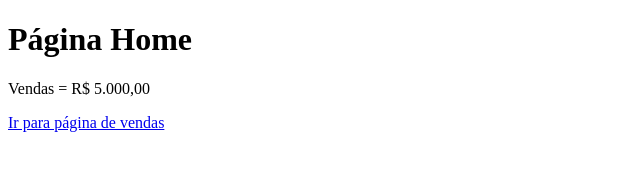
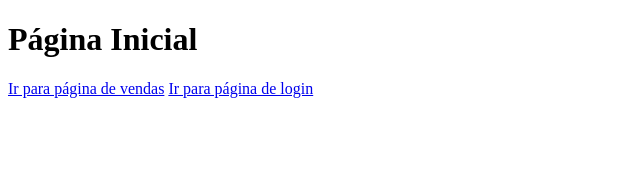
Before and after one commit to danielthls/aulateste, a plain HTML site: page index.html in a window 1280 px wide. Shown: the whole page, without its empty margins (0-640 px from the left). Drawn offline with Linux system fonts and the light colour scheme.

Commit message:
(y) Finalização da Feature Login

```diff
--- a/index.html
+++ b/index.html
@@ -6,8 +6,8 @@
     <title>Document</title>
 </head>
 <body>
-    <h1>Página Home</h1>
-    <p>Vendas = R$ 5.000,00</p>
+    <h1>Página Inicial</h1>
     <a href="vendas.html">Ir para página de vendas</a>
+    <a href="login.html">Ir para página de login</a>
 </body>
 </html>
```
Also changed, not shown: login.html (+1 -0 lines).
